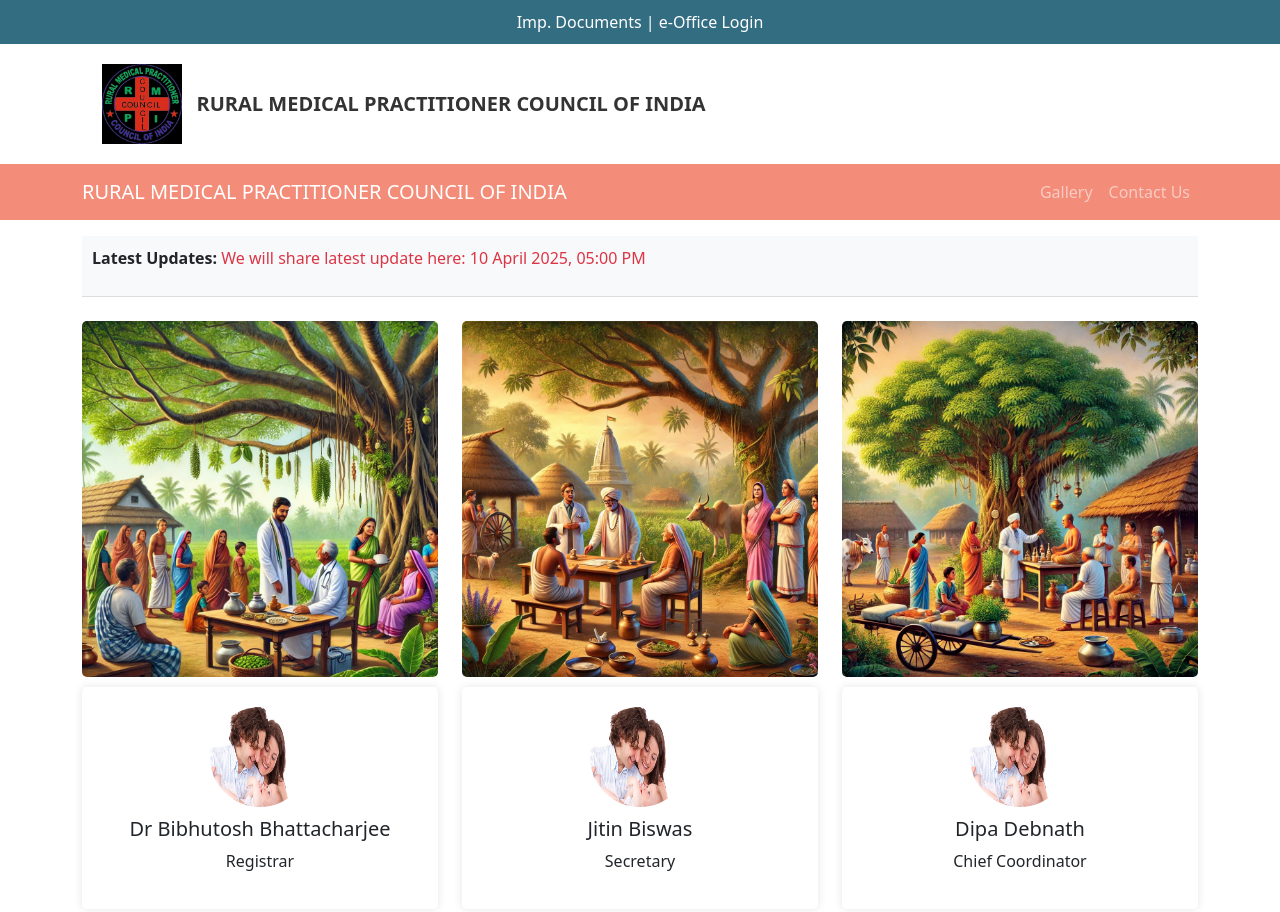
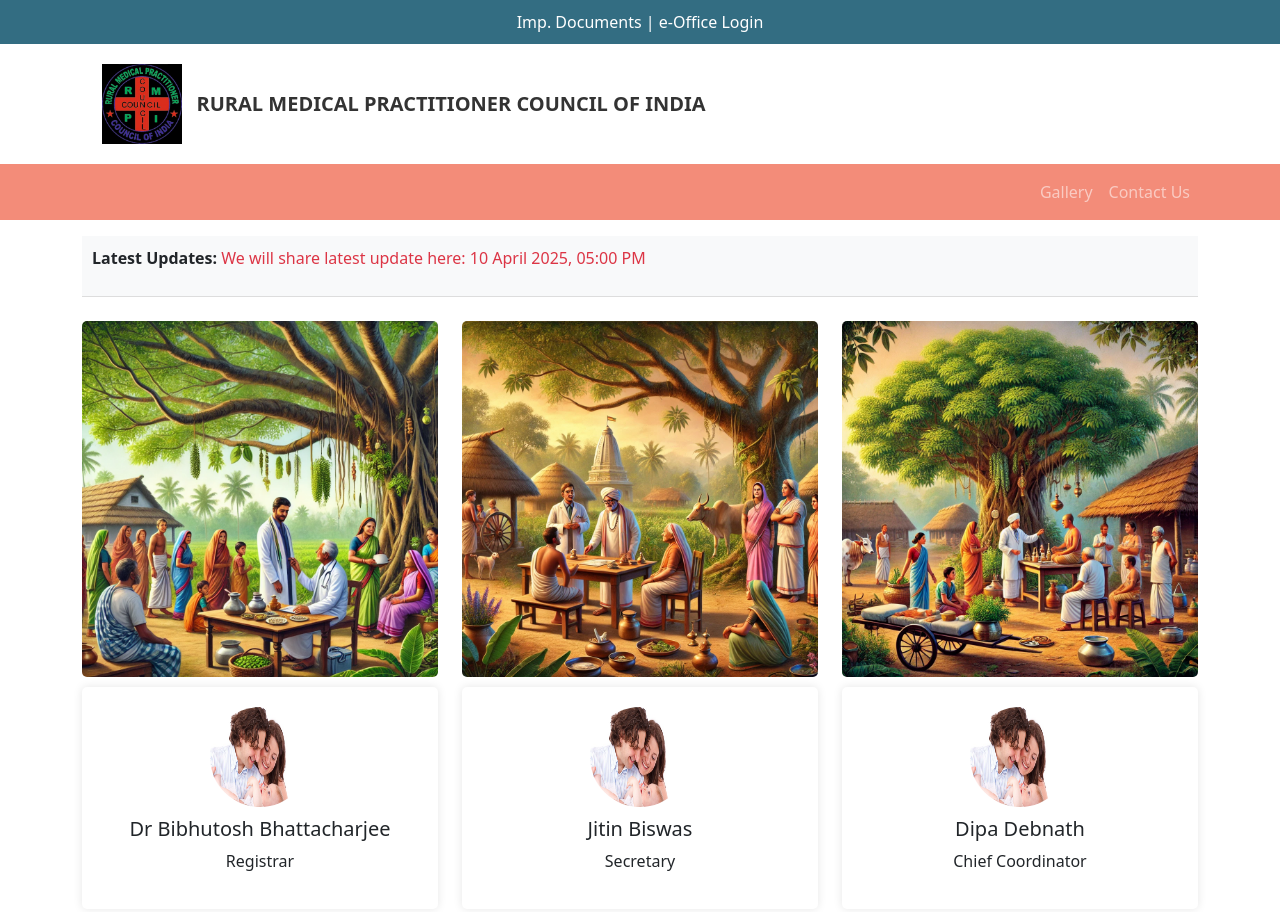
Before and after one commit to AsyncInfotech/rmpci, a plain HTML site: page index.html in a window 1280 px wide. Shown: the top 912 px of the page. Drawn offline with nearby package versions, Linux system fonts and the light colour scheme.

Commit message:
Update index.html

```diff
--- a/index.html
+++ b/index.html
@@ -98,8 +98,6 @@
             <img src="images/logo.jpg" alt="Institute Logo">
             <div class="logo-text">
                 RURAL MEDICAL PRACTITIONER COUNCIL OF INDIA<br>
-                <!-- Deemed To be University (De Novo)<br>
-                Ministry of AYUSH, Govt. of India -->
             </div>
         </div>
     </div>
@@ -107,7 +105,7 @@
     <nav class="navbar navbar-expand-lg navbar-dark">
         <div class="container">
             <a class="navbar-brand" href="#">
-                RURAL MEDICAL PRACTITIONER COUNCIL OF INDIA
+                <!--RURAL MEDICAL PRACTITIONER COUNCIL OF INDIA-->
             </a>
             <button class="navbar-toggler" type="button" data-bs-toggle="collapse" data-bs-target="#navbarNav">
                 <span class="navbar-toggler-icon"></span>
```
